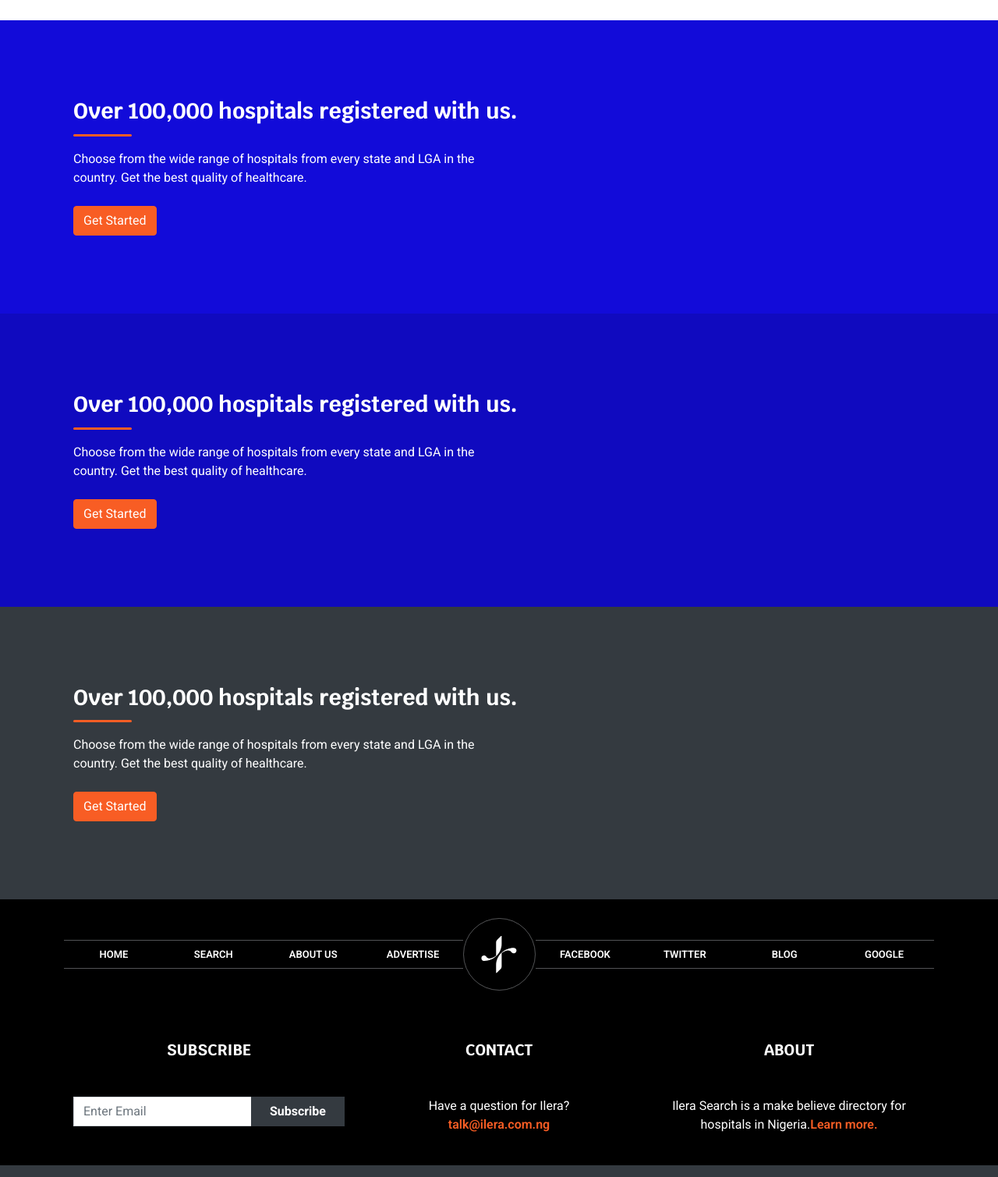
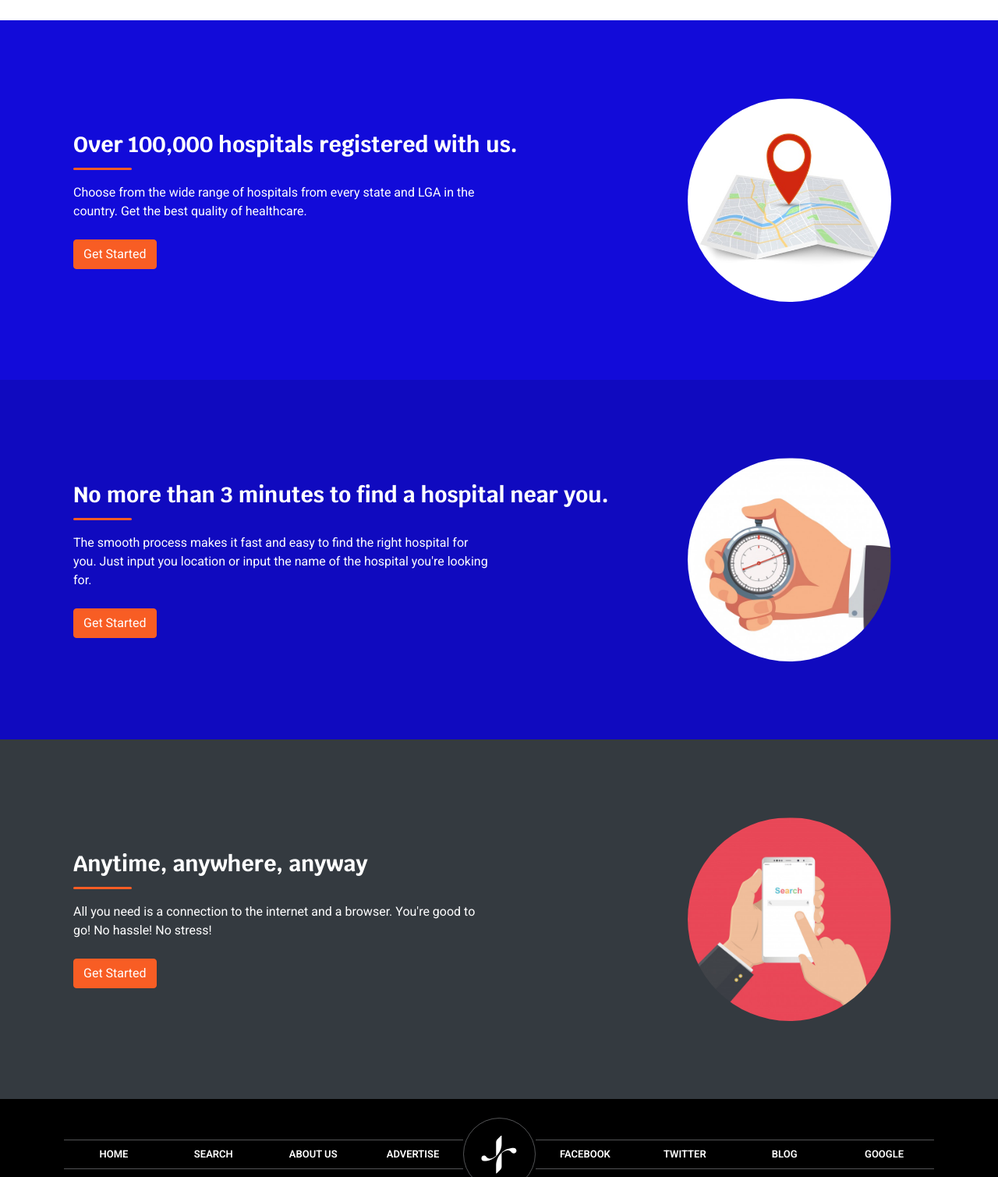
Before and after one commit to joshuaivie/mv-wk4_Ilera-Search, a website: page index.html in a window 1280 px wide. Shown: the part 1680-3189 px from the top of the page at 78% size. Drawn offline with Linux system fonts and the light colour scheme.

Commit message:
Fix Index Page

```diff
--- a/assets/scss/main.scss
+++ b/assets/scss/main.scss
@@ -130,8 +130,8 @@ h6 {
       text-align: left;
 
       &::after {
-        left: 0;
-        transform: translateX(0);
+        left: 50%;
+        transform: translateX(-50%);
       }
     }
 
@@ -194,6 +194,22 @@ h6 {
     }
   }
 
+  .section-title {
+    display: block;
+    position: relative;
+    text-align: center;
+
+    &.left-title {
+      text-align: left;
+
+      &::after {
+        left: 0 !important;
+        transform: translateX(0) !important;
+      }
+    }
+  }
+
+
   .hospital-grid {
     grid-template-columns: repeat(2, 1fr);
     column-gap: 45px;
--- a/index.html
+++ b/index.html
@@ -136,48 +136,69 @@
           </section>
           <section class="page-section bg-primary text-white">
             <div class="container">
-              <div class="row">
-                <div class="col-8">
-                  <h3 class="fw-bold mb-4 section-title left-title">Over 100,000 hospitals registered with us.</h3>
+              <div class="row d-flex flex-column-reverse flex-md-row align-items-center justify-content-center">
+                <div
+                  class="col-12 col-md-8 d-flex flex-column justify-content-center align-items-center align-items-md-start">
+                  <h3 class="fw-bold mb-4 section-title left-title text-center text-md-start">Over 100,000 hospitals
+                    registered with us.</h3>
                   <p class="w-75 py-2">Choose from the wide range of hospitals from every state and LGA in the country.
                     Get the best
                     quality of healthcare.</p>
-                  <button class="btn btn-secondary text-white" type="button">Get Started</button>
+                  <button class="btn btn-secondary text-white align-self-md-start align-self-center" type="button">Get
+                    Started</button>
                 </div>
-                <div class="col-4">
-
+                <div class="col-12 col-md-4 d-flex justify-content-center mb-4 mb-md-0">
+                  <div class="image w-75">
+                    <div class="full-image-container position-relative pb-100p rounded-circle overflow-hidden">
+                      <img src="./assets/img/red-direction-pointer.jpg" alt="map" class="absolute-centered h-100">
+                    </div>
+                  </div>
                 </div>
               </div>
             </div>
           </section>
           <section class="page-section bg-dark text-white">
             <div class="container">
-              <div class="row">
-                <div class="col-8">
-                  <h3 class="fw-bold mb-4 section-title left-title">Over 100,000 hospitals registered with us.</h3>
-                  <p class="w-75 py-2">Choose from the wide range of hospitals from every state and LGA in the country.
-                    Get the best
-                    quality of healthcare.</p>
-                  <button class="btn btn-secondary text-white" type="button">Get Started</button>
+              <div class="row d-flex flex-column-reverse flex-md-row align-items-center justify-content-center">
+                <div
+                  class="col-12 col-md-8 d-flex flex-column justify-content-center align-items-center align-items-md-start">
+                  <h3 class="fw-bold mb-4 section-title left-title text-center text-md-start">No more than 3 minutes to
+                    find a hospital near you.
+                  </h3>
+                  <p class="w-75 py-2">The smooth process makes it fast and easy to find the right hospital for you.
+                    Just input you location or input the name of the hospital you're looking for.</p>
+                  <button class="btn btn-secondary text-white align-self-md-start align-self-center" type="button">Get
+                    Started</button>
                 </div>
-                <div class="col-4">
-
+                <div class="col-12 col-md-4 d-flex justify-content-center mb-4 mb-md-0">
+                  <div class="image w-75">
+                    <div class="full-image-container position-relative pb-100p rounded-circle overflow-hidden">
+                      <img src="./assets/img/time.jpg" alt="map" class="absolute-centered h-100">
+                    </div>
+                  </div>
                 </div>
               </div>
             </div>
           </section>
           <section class="page-section bg-grey text-white">
             <div class="container">
-              <div class="row">
-                <div class="col-8">
-                  <h3 class="fw-bold mb-4 section-title left-title">Over 100,000 hospitals registered with us.</h3>
-                  <p class="w-75 py-2">Choose from the wide range of hospitals from every state and LGA in the country.
-                    Get the best
-                    quality of healthcare.</p>
-                  <button class="btn btn-secondary text-white" type="button">Get Started</button>
+              <div class="row d-flex flex-column-reverse flex-md-row align-items-center justify-content-center">
+                <div
+                  class="col-12 col-md-8 d-flex flex-column justify-content-center align-items-center align-items-md-start">
+                  <h3 class="fw-bold mb-4 section-title left-title text-center text-md-start">Anytime, anywhere, anyway
+                  </h3>
+                  <p class="w-75 py-2">All you need is a connection to the internet and a browser. You're good to go! No
+                    hassle! No stress!
+                  </p>
+                  <button class="btn btn-secondary text-white align-self-md-start align-self-center" type="button">Get
+                    Started</button>
                 </div>
-                <div class="col-4">
-
+                <div class="col-12 col-md-4 d-flex justify-content-center mb-4 mb-md-0">
+                  <div class="image w-75">
+                    <div class="full-image-container position-relative pb-100p rounded-circle overflow-hidden">
+                      <img src="./assets/img/phone.jpg" alt="map" class="absolute-centered h-100">
+                    </div>
+                  </div>
                 </div>
               </div>
             </div>
```
Also changed, not shown: assets/css/main.css, assets/img/phone.jpg (added), assets/img/red-direction-pointer.jpg (added), assets/img/time.jpg (added), 1 other file.
